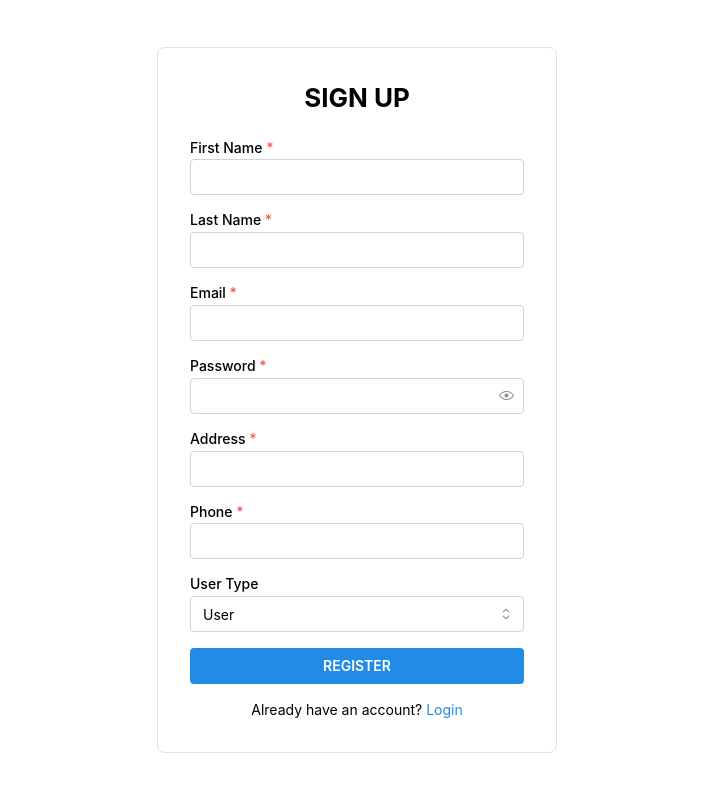
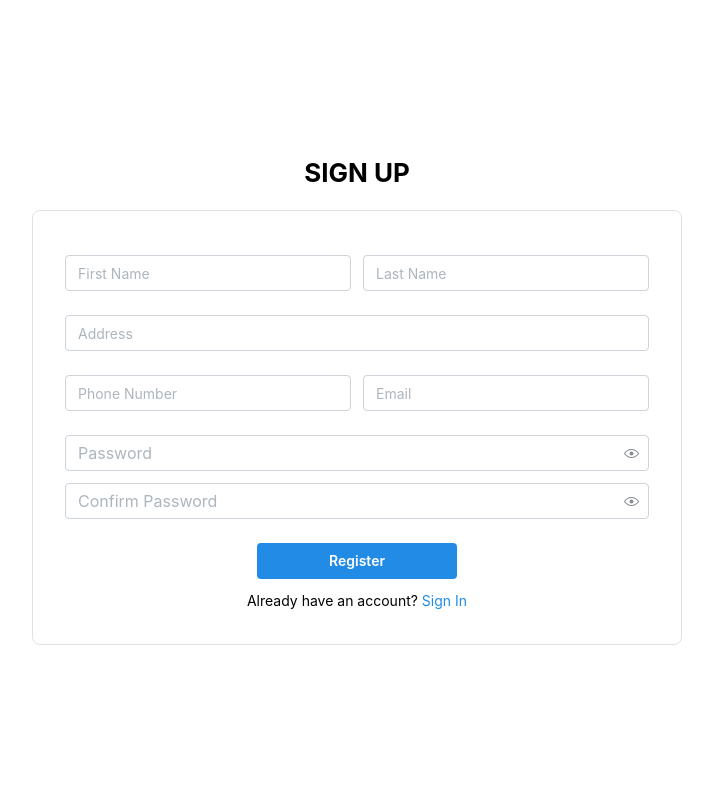
Before and after one commit to ihashib/teebay-ui, a React (Vite) app: page /register in a window 1280 px wide. Shown: the top 792 px of the page, without its empty margins (283-996 px from the left). Built offline with nearby package versions, Linux system fonts and the light colour scheme.

Commit message:
registration ui added

```diff
--- a/src/pages/Register.tsx
+++ b/src/pages/Register.tsx
@@ -2,13 +2,14 @@ import { useForm } from '@mantine/form';
 import {
   TextInput,
   PasswordInput,
-  Select,
   Button,
   Paper,
   Title,
   Text,
   Anchor,
   Center,
+  Grid,
+  Checkbox,
 } from '@mantine/core';
 import { Link, useNavigate } from 'react-router-dom';
 import { useMutation } from '@apollo/client';
@@ -17,6 +18,7 @@ import { REGISTER_MUTATION } from '../graphql/mutations';
 interface RegisterFormValues {
   email: string;
   password: string;
+  confirmPassword: string;
   firstName: string;
   lastName: string;
   address: string;
@@ -31,6 +33,7 @@ export default function Register() {
     initialValues: {
       email: '',
       password: '',
+      confirmPassword: '',
       firstName: '',
       lastName: '',
       address: '',
@@ -38,45 +41,105 @@ export default function Register() {
       userType: 'USER',
     },
     validate: {
-      email: (v) => (/^\S+@\S+\.\S+$/.test(v) ? null : 'Invalid email'),
-      password: (v) => (v.length >= 3 ? null : 'Password at least 3 chars'),
-      firstName: (v) => (v ? null : 'Required'),
-      lastName: (v) => (v ? null : 'Required'),
-      address: (v) => (v ? null : 'Required'),
-      phoneNumber: (v) => (v ? null : 'Required'),
+      email: (v) =>
+        /^\S+@\S+\.\S+$/.test(v) ? null : 'Invalid email format',
+      phoneNumber: (v) =>
+        /^[0-9]{11}$/.test(v) ? null : 'Phone number must be 10 digits',
+      password: (v) =>
+        v.length >= 6 ? null : 'Password must be at least 6 characters',
+      firstName: (v) => (v ? null : 'First name is required'),
+      lastName: (v) => (v ? null : 'Last name is required'),
+      address: (v) => (v ? null : 'Address is required'),
+      confirmPassword: (v, values) =>
+        v === values.password ? null : 'Passwords must match',
     },
   });
 
   const handleSubmit = async (values: RegisterFormValues) => {
   try {
-      await register({ variables: { input: values } });
+    const { confirmPassword, ...restOfValues } = values;
+
+    await register({
+      variables: { input: restOfValues },
+    });
+
     navigate('/login');
-    } catch {
-      // show error below
+  } catch (err) {
+  q
   }
 };
 
   return (
     <Center style={{ width: '100%', height: '100vh' }}>
-      <Paper radius="md" withBorder p="xl" style={{ maxWidth: 400, width: '100%' }}>
+      <div style={{ width: '100%', maxWidth: 650 }}>
         <Title order={2} mb="lg" style={{ textAlign: 'center' }}>
           SIGN UP
         </Title>
+        <Paper radius="md" withBorder p="xl" style={{ maxWidth: 650, width: '100%' }}>
           <form onSubmit={form.onSubmit(handleSubmit)}>
-          <TextInput label="First Name" required mb="sm" {...form.getInputProps('firstName')} />
-          <TextInput label="Last Name" required mb="sm" {...form.getInputProps('lastName')} />
-          <TextInput label="Email" required mb="sm" {...form.getInputProps('email')} />
-          <PasswordInput label="Password" required mb="sm" {...form.getInputProps('password')} />
-          <TextInput label="Address" required mb="sm" {...form.getInputProps('address')} />
-          <TextInput label="Phone" required mb="sm" {...form.getInputProps('phoneNumber')} />
-          <Select
-            label="User Type"
-            data={[
-              { value: 'USER', label: 'User' },
-              { value: 'ADMIN', label: 'Admin' },
-            ]}
-            mb="md"
-            {...form.getInputProps('userType')}
+            <Grid gutter="sm">
+              <Grid.Col span={6}>
+                <TextInput
+                  required
+                  placeholder="First Name"
+                  {...form.getInputProps('firstName')}
+                  mt="sm"
+                  mb="sm"
+                />
+              </Grid.Col>
+              <Grid.Col span={6}>
+                <TextInput
+                  required
+                  placeholder="Last Name"
+                  {...form.getInputProps('lastName')}
+                  mt="sm"
+                  mb="sm"
+                />
+              </Grid.Col>
+            </Grid>
+
+            <TextInput
+              required
+              placeholder="Address"
+              {...form.getInputProps('address')}
+              mt="sm"
+              mb="sm"
+            />
+
+            <Grid gutter="sm">
+              <Grid.Col span={6}>
+                <TextInput
+                  required
+                  placeholder="Phone Number"
+                  {...form.getInputProps('phoneNumber')}
+                  mt="sm"
+                  mb="sm"
+                />
+              </Grid.Col>
+              <Grid.Col span={6}>
+                <TextInput
+                  required
+                  placeholder="Email"
+                  {...form.getInputProps('email')}
+                  mt="sm"
+                  mb="sm"
+                />
+              </Grid.Col>
+            </Grid>
+
+            <PasswordInput
+              required
+              placeholder="Password"
+              {...form.getInputProps('password')}
+              mt="sm"
+              mb="sm"
+            />
+            <PasswordInput
+              required
+              placeholder="Confirm Password"
+              {...form.getInputProps('confirmPassword')}
+              mt="sm"
+              mb="sm"
             />
 
             {error && (
@@ -85,18 +148,28 @@ export default function Register() {
               </Text>
             )}
 
-          <Button fullWidth type="submit" loading={loading} mb="md">
-            REGISTER
+            <Center>
+              <Button
+                type="submit"
+                loading={loading}
+                mt="sm"
+                mb="sm"
+                fullWidth={false}
+                style={{ width: '200px' }}
+              >
+                Register
               </Button>
+            </Center>
 
             <Text ta="center" size="sm">
               Already have an account?{' '}
               <Anchor component={Link} to="/login">
-              Login
+                Sign In
               </Anchor>
             </Text>
           </form>
         </Paper>
+      </div>
     </Center>
   );
 }
```
Lines whose indentation alone changed are shown as unchanged.
